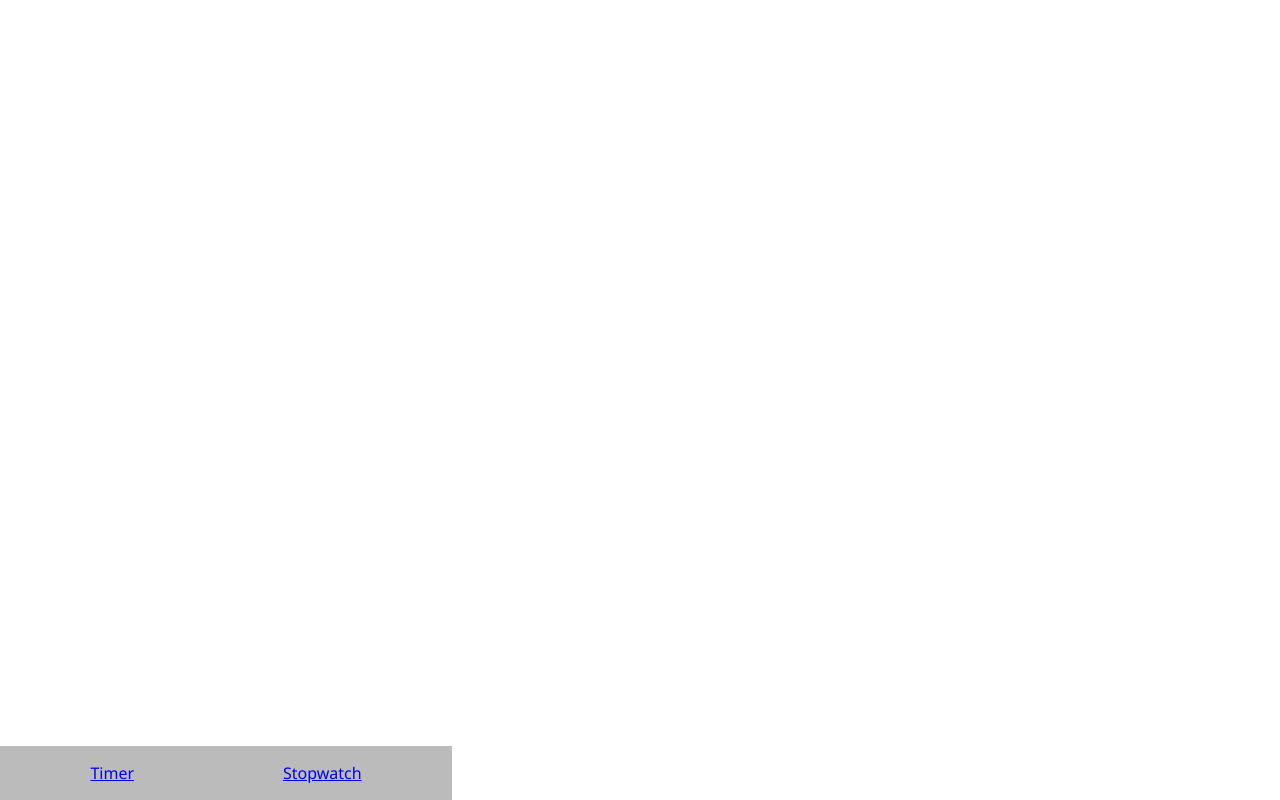
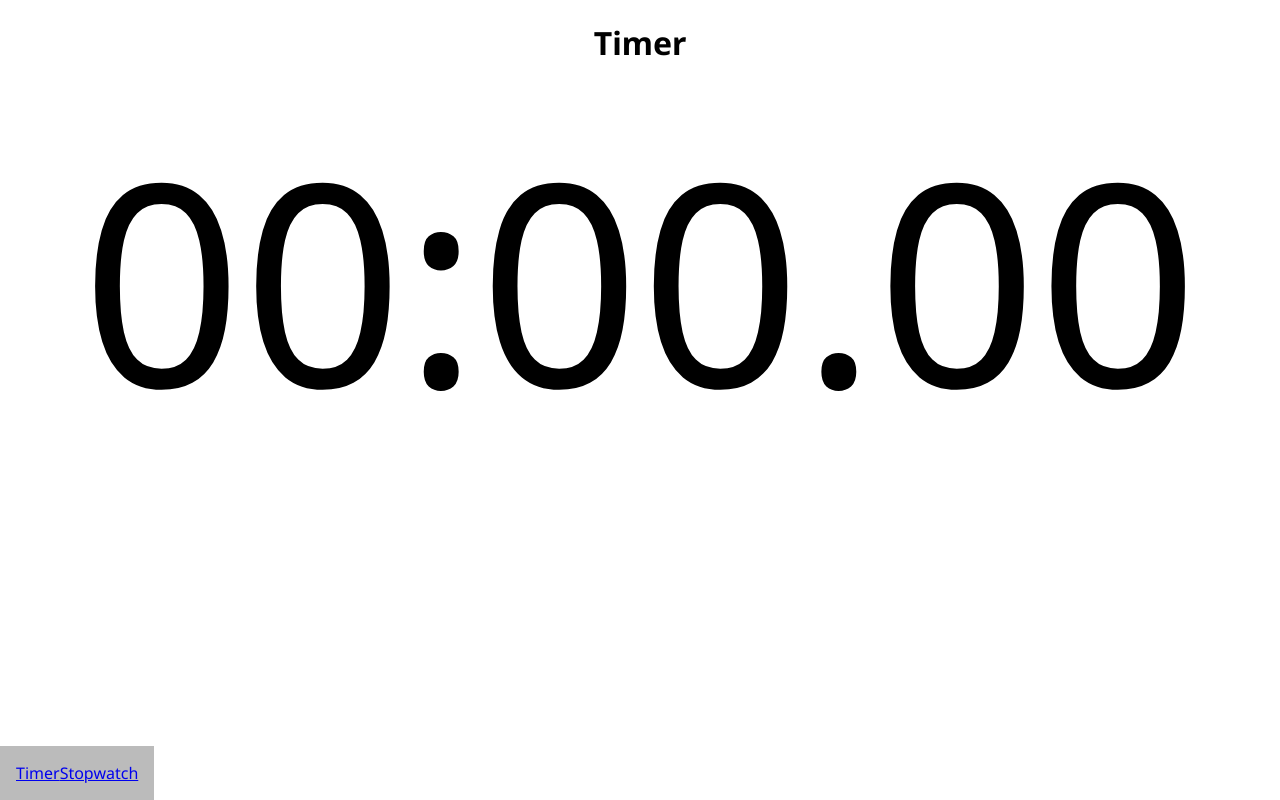
Before and after one commit to brannonjames/vue-timer, a Vue app: page /#/timer in a window 1280 px wide. Built offline with nearby package versions, Linux system fonts and the light colour scheme.

Commit message:
create blank timer

```diff
--- a/src/App.vue
+++ b/src/App.vue
@@ -1,4 +1,5 @@
 <template>
+  <router-view />
   <NavBar />
 </template>
 
@@ -13,24 +14,19 @@ export default {
 </script>
 
 <style lang="scss">
+body {
+  margin: 0;
+  padding: 0;
+}
+
+main {
+  width: 100%;
+}
+
 #app {
   font-family: 'Noto Sans', sans-serif;
   -webkit-font-smoothing: antialiased;
   -moz-osx-font-smoothing: grayscale;
   text-align: center;
-  color: #2c3e50;
-}
-
-#nav {
-  padding: 30px;
-
-  a {
-    font-weight: bold;
-    color: #2c3e50;
-
-    &.router-link-exact-active {
-      color: #42b983;
-    }
-  }
 }
 </style>
--- /dev/null
+++ b/src/components/DoubleDigitDisplay.vue
@@ -0,0 +1,36 @@
+<template>
+  <div>
+    <p>{{ display }}</p>
+    <p v-if="appended">{{ appended }}</p>
+  </div>
+</template>
+
+<script>
+import { getPaddedString } from '../utilities/numbers'
+export default {
+  props: {
+    value: {
+      type: Number,
+      default: 0
+    },
+    appended: {
+      type: String
+    }
+  },
+  computed: {
+    display () {
+      return getPaddedString(this.value)
+    }
+  }
+}
+</script>
+
+<style lang="scss">
+  div {
+    display: flex;
+    p {
+      margin: 0;
+      font-size: 22vw;
+    }
+  }
+</style>
--- /dev/null
+++ b/src/utilities/numbers.js
@@ -0,0 +1 @@
+export const getPaddedString = (num, length = 2) => String(num).padStart(length, '0')
--- a/src/views/Timer.vue
+++ b/src/views/Timer.vue
@@ -1,9 +1,38 @@
 <template>
   <main>
     <h1>Timer</h1>
+    <div id="timer-display">
+      <DoubleDigitDisplay appended=":" />
+      <DoubleDigitDisplay appended="." />
+      <DoubleDigitDisplay />
+    </div>
   </main>
 </template>
 
 <script>
+import DoubleDigitDisplay from '../components/DoubleDigitDisplay'
+export default {
+  data () {
+    return {
+      hours: 0,
+      minutes: 0,
+      seconds: 0
+    }
+  },
+  components: {
+    DoubleDigitDisplay
+  }
+}
+</script>
 
-</script>
+<style lang="scss">
+  #timer-display {
+    display: flex;
+    justify-content: center;
+    align-items: center;
+    p {
+      margin: 0;
+      font-size: 22vw;
+    }
+  }
+</style>
```
